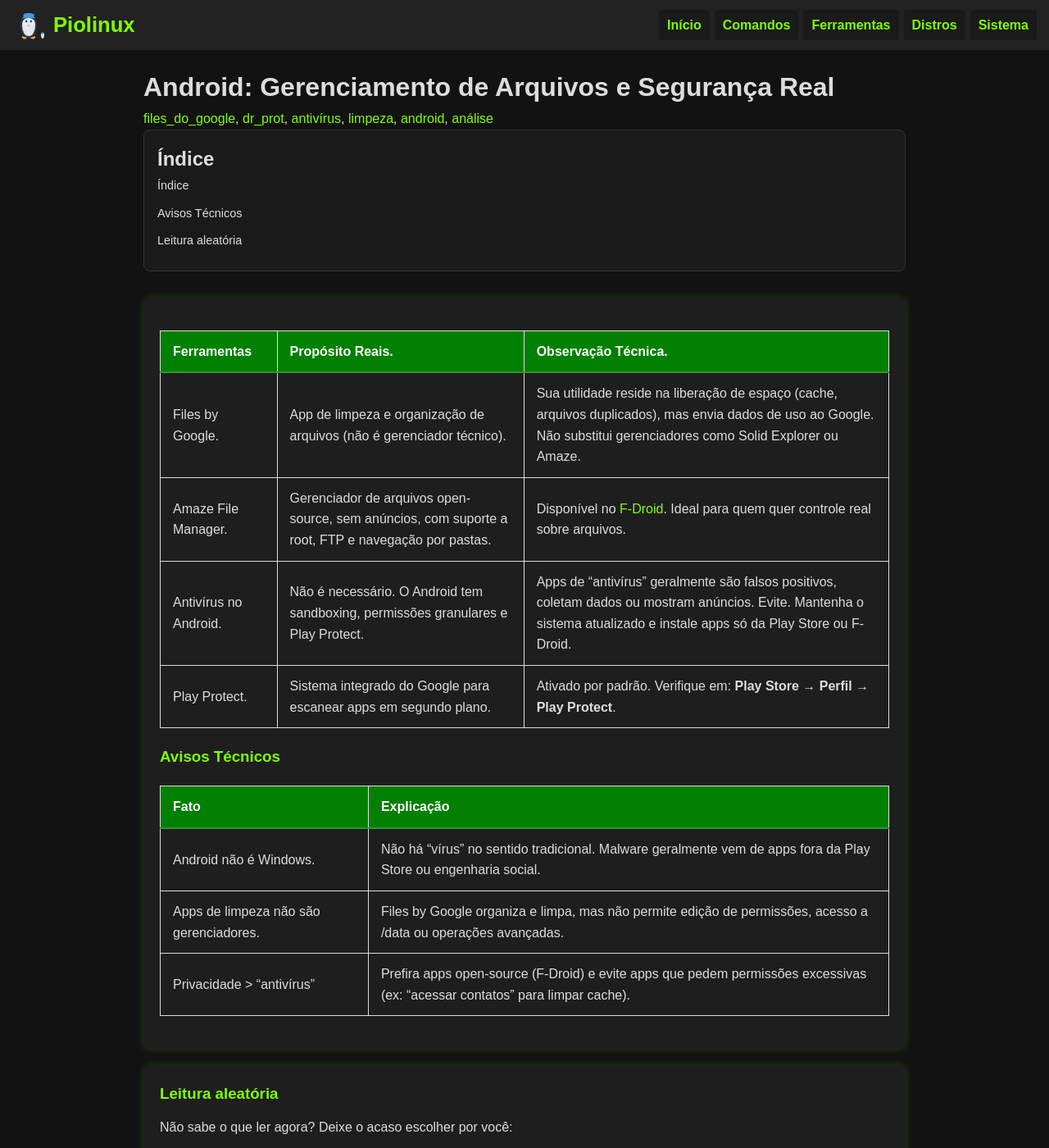
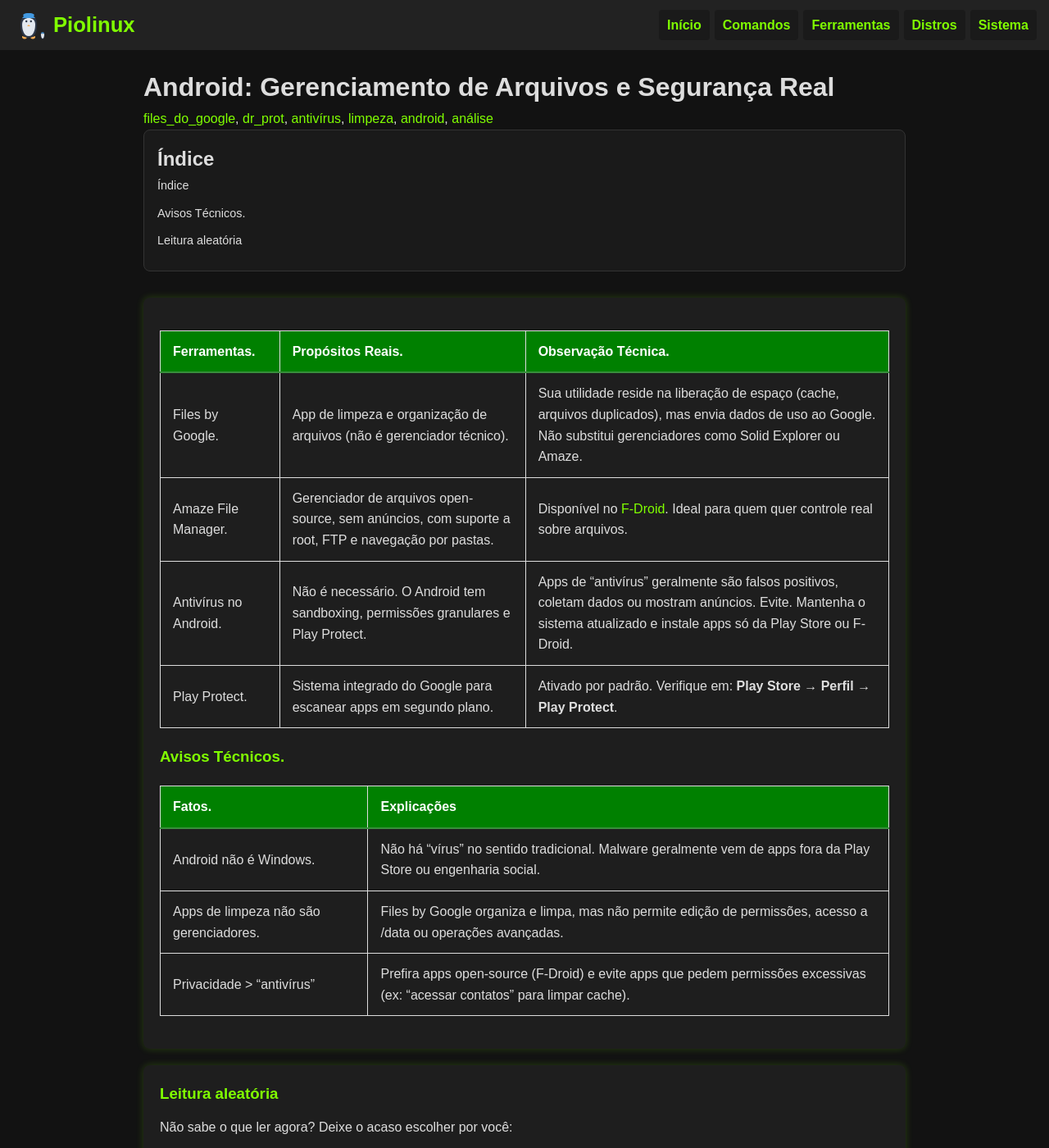
Before and after one commit to Piolinux/piolinux-site, a Jekyll site: the page built from _posts/2025-08-14-android-gerenciamento-de-arquivos-e-seguranca-real.md, in a window 1280 px wide and 1400 px high. Shown: the whole window at 82% size. Built offline with Jekyll 4.4.1, drawn with Linux system fonts in a browser that asks for light colours.

Commit message:
Update 2025-08-14-android-gerenciamento-de-arquivos-e-seguranca-real.md

```diff
--- a/_posts/2025-08-14-android-gerenciamento-de-arquivos-e-seguranca-real.md
+++ b/_posts/2025-08-14-android-gerenciamento-de-arquivos-e-seguranca-real.md
@@ -18,8 +18,8 @@ tags: [files_do_google, dr_prot, antivírus, limpeza, android, análise]
 <table class="evergreen-table">
   <thead>
     <tr>
-      <th>Ferramentas</th>
-      <th>Propósito Reais.</th>
+      <th>Ferramentas.</th>
+      <th>Propósitos Reais.</th>
       <th>Observação Técnica.</th>
     </tr>
   </thead>
@@ -47,12 +47,12 @@ tags: [files_do_google, dr_prot, antivírus, limpeza, android, análise]
   </tbody>
 </table>
 
-<h3 id="avisos">Avisos Técnicos</h3>
+<h3 id="avisos">Avisos Técnicos.</h3>
 <table class="evergreen-table">
   <thead>
     <tr>
-      <th>Fato</th>
-      <th>Explicação</th>
+      <th>Fatos.</th>
+      <th>Explicações</th>
     </tr>
   </thead>
   <tbody>
```
